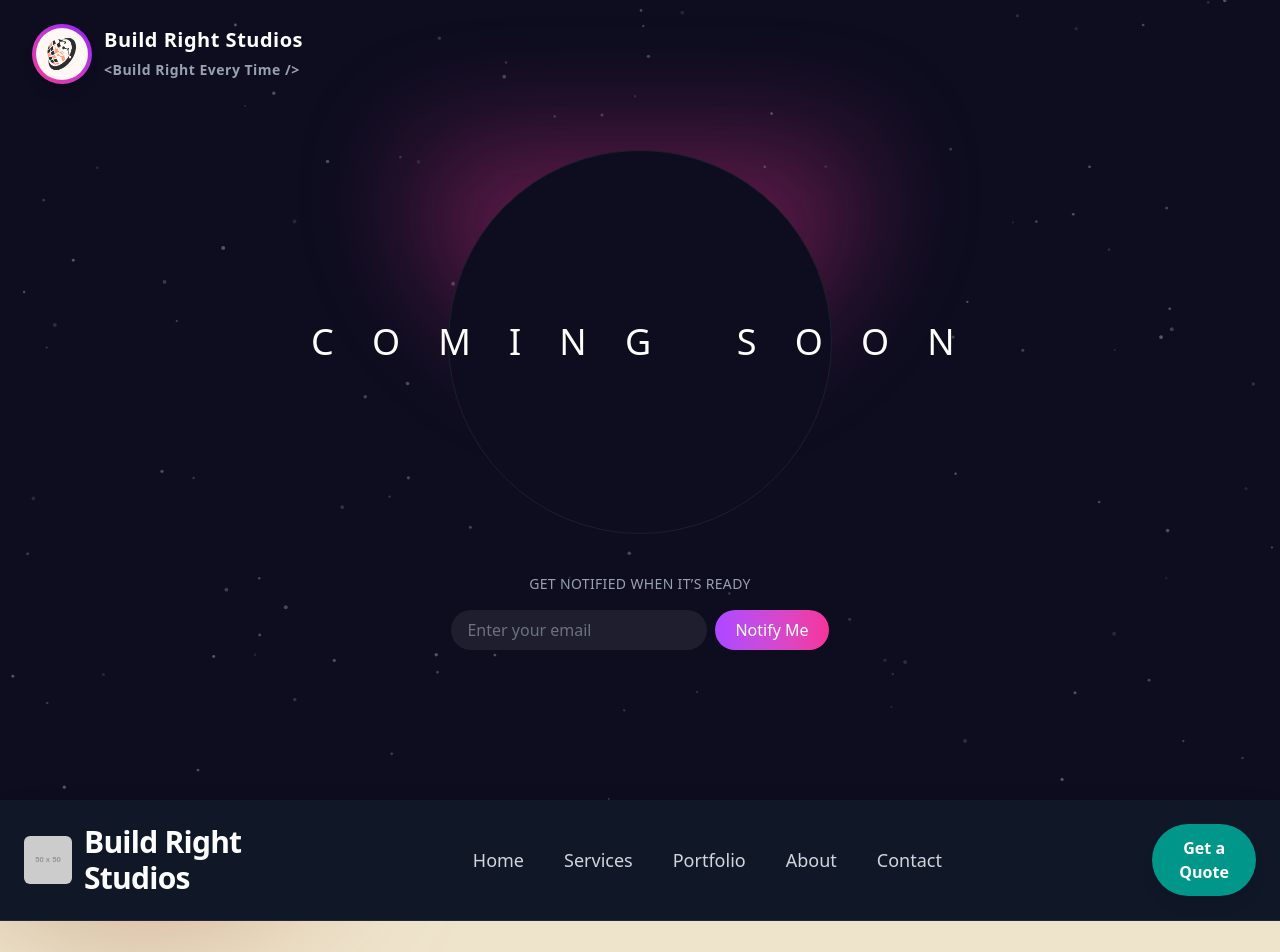
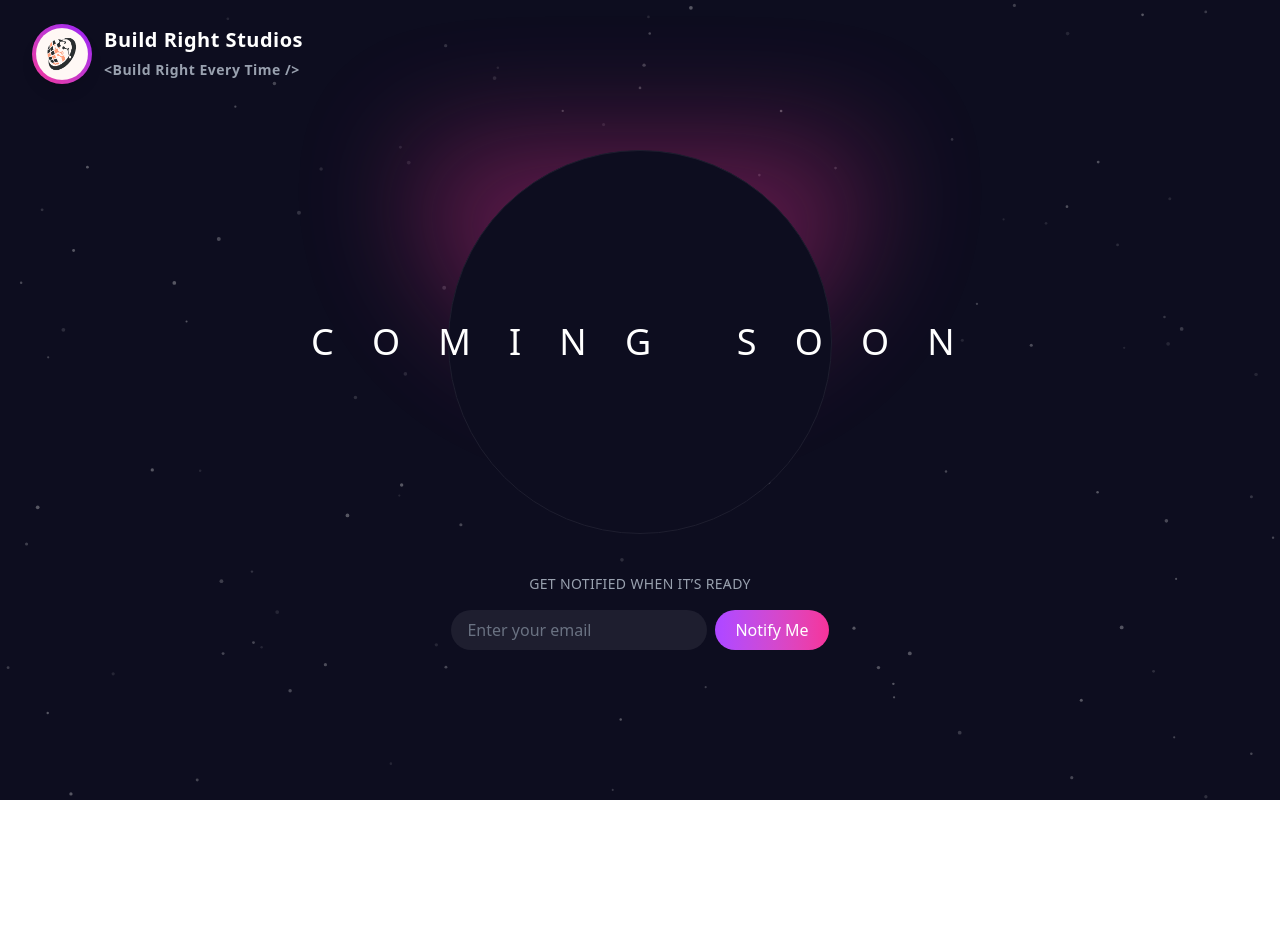
Before and after one commit to Build-Right-Studios/BRS, a React (Vite) app in the folder frontend/: page / in a window 1280 px wide. Shown: the top 952 px of the page. After the commit the page ends 800 px from the top, so only its background shows below. Built offline with nearby package versions, Linux system fonts and the light colour scheme.

Commit message:
changes made

```diff
--- a/frontend/src/App.jsx
+++ b/frontend/src/App.jsx
@@ -9,8 +9,8 @@ function App() {
   return (
     <>
        <ComingSoon />
-         <Nav />
-       <LandingPage />
+      {/* <Nav /> */}
+      {/* <LandingPage /> */}
     </>
   )
 }
```
